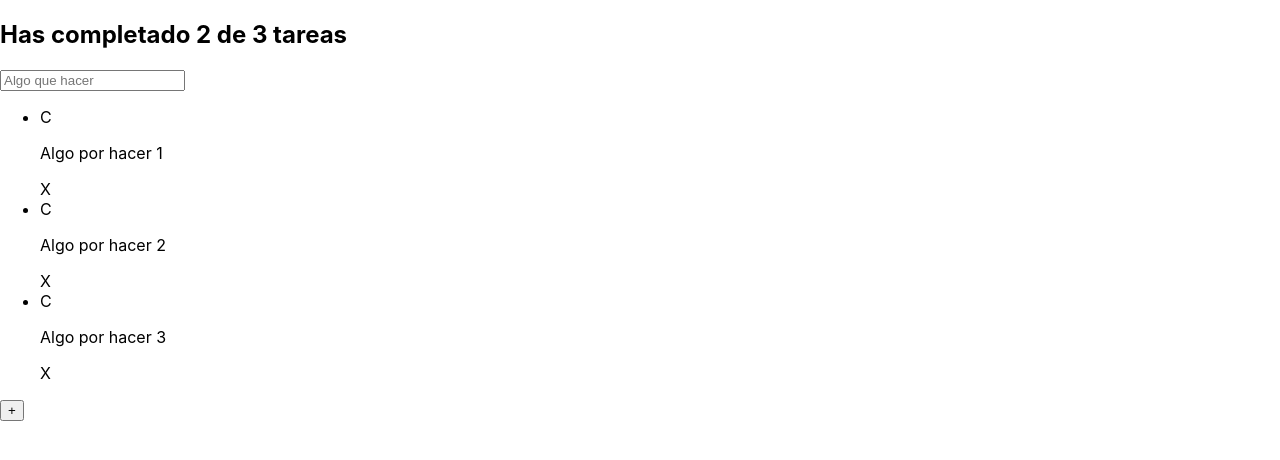
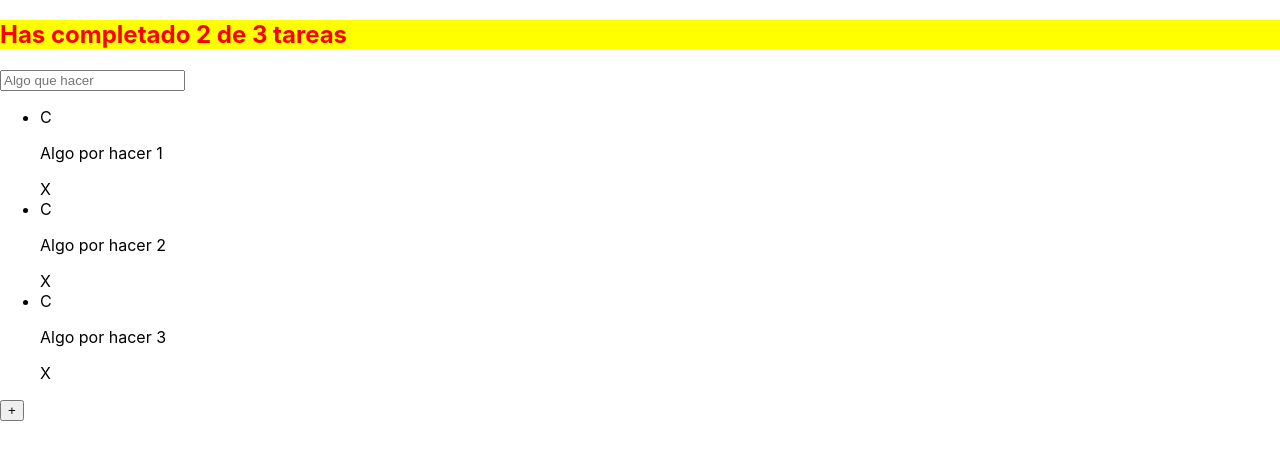
Before and after one commit to soyjherom/portafolio-progra-iv, a React (Create React App) app in the folder SEMANA6/todo_list/: page / in a window 1280 px wide. Shown: the top 460 px of the page. Built offline with nearby package versions, Linux system fonts and the light colour scheme.

Commit message:
[SEMANA 6] Agregando estilos como constantes

```diff
--- a/SEMANA6/todo_list/src/TodoCounter.js
+++ b/SEMANA6/todo_list/src/TodoCounter.js
@@ -1,7 +1,11 @@
 import React from 'react';
+const estilos = {
+    color:'red',
+    backgroundColor:'yellow'
+};
 function TodoCounter(){
     return (
-        <h2>Has completado 2 de 3 tareas</h2>
+        <h2 style={estilos}>Has completado 2 de 3 tareas</h2>
     );
 }
 export { TodoCounter };
```
